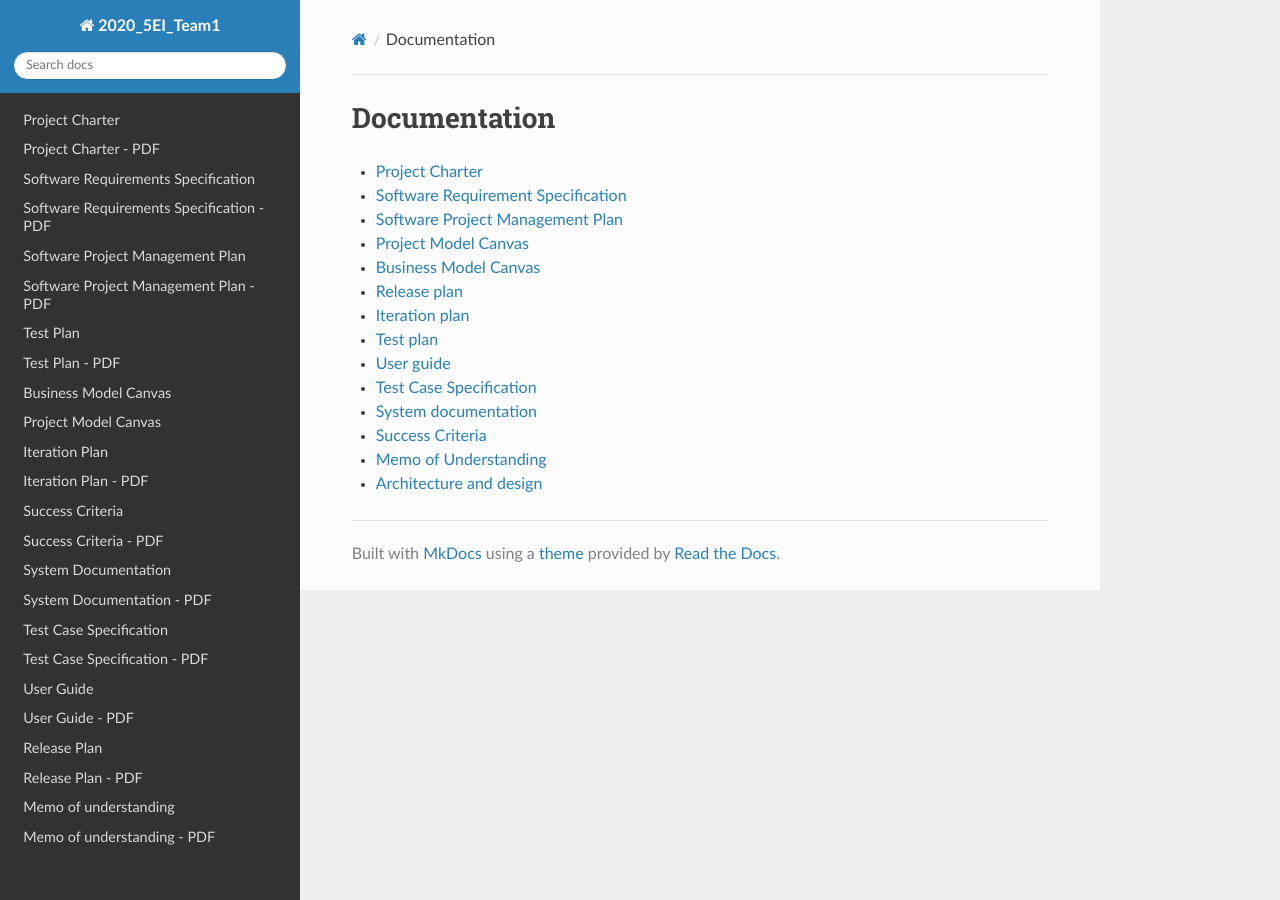
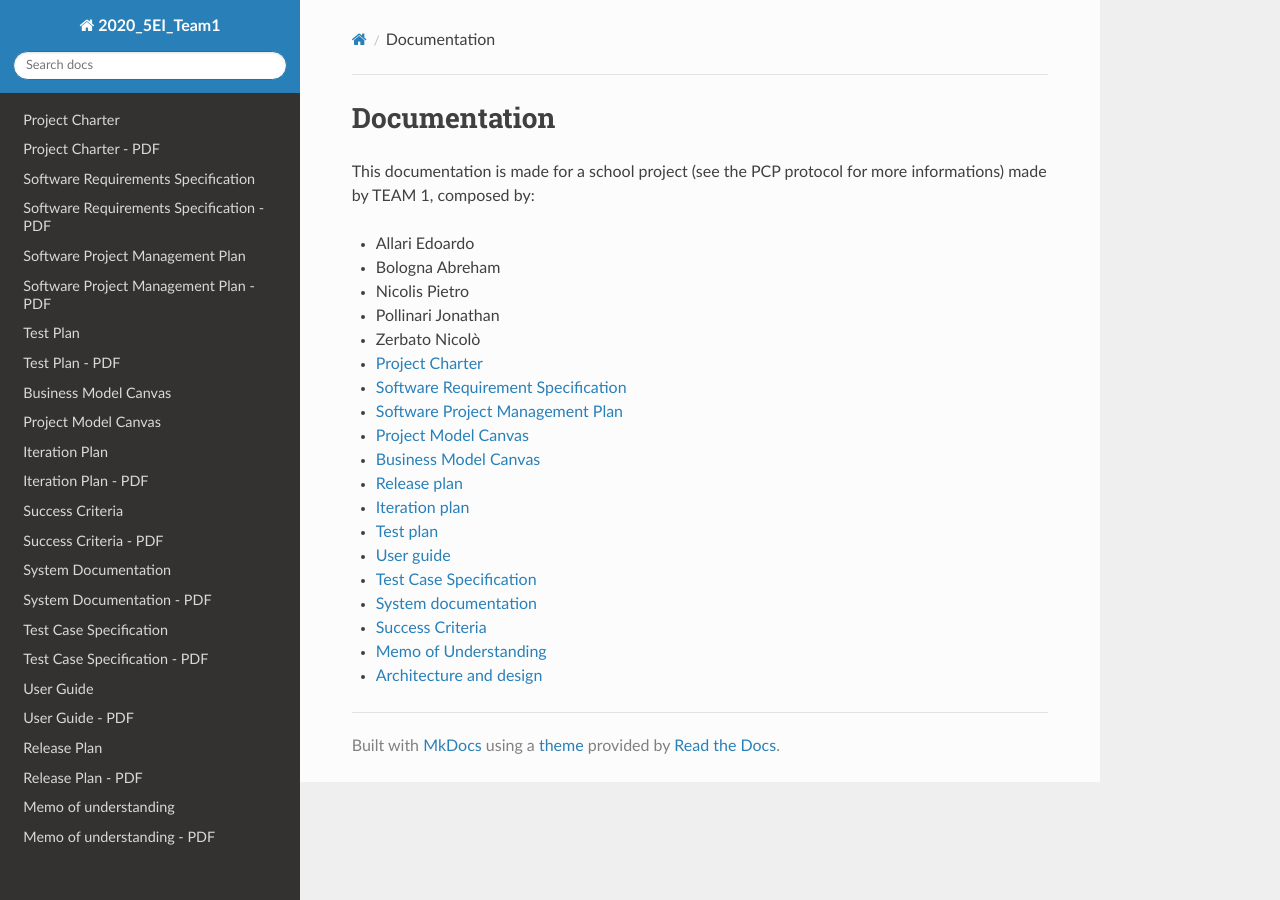
Before and after one commit to teddyedo/2020_5EI_team1_Allari, an MkDocs documentation site: the page built from docs/index.md, in a window 1280 px wide. Built offline with MkDocs 1.6.1, drawn with Linux system fonts in a browser that asks for light colours; nearby versions of some CDN libraries.

Commit message:
Update index.md

```diff
--- a/docs/index.md
+++ b/docs/index.md
@@ -1,4 +1,14 @@
 # Documentation
+
+This documentation is made for a school project (see the PCP protocol for more informations) made by TEAM 1, composed by:
+
+- Allari Edoardo
+- Bologna Abreham
+- Nicolis Pietro
+- Pollinari Jonathan
+- Zerbato Nicolò
+
+
 
 - [Project Charter](https://github.com/teddyedo/2020_5EI_team1_Allari/blob/master/docs/Project_Charter.md)
 - [Software Requirement Specification](https://github.com/teddyedo/2020_5EI_team1_Allari/blob/master/docs/Software_Requirements_Specification.md)
```
